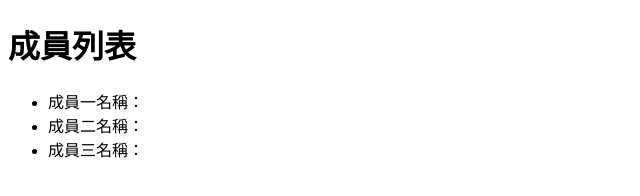
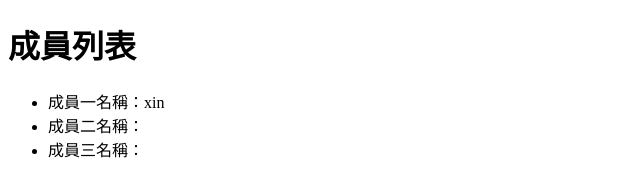
Before and after one commit to xin0125/test1119, a plain HTML site: page index.html in a window 1280 px wide. Shown: the full height of the page, 0-640 px from the left. Drawn offline with Linux system fonts and the light colour scheme.

Commit message:
新增成員一名子

```diff
--- a/index.html
+++ b/index.html
@@ -8,7 +8,7 @@
 <body>
     <h1>成員列表</h1>
     <ul>
-        <li>成員一名稱：</li>
+        <li>成員一名稱：xin</li>
         <li>成員二名稱：</li>
         <li>成員三名稱：</li>
     </ul>
```
